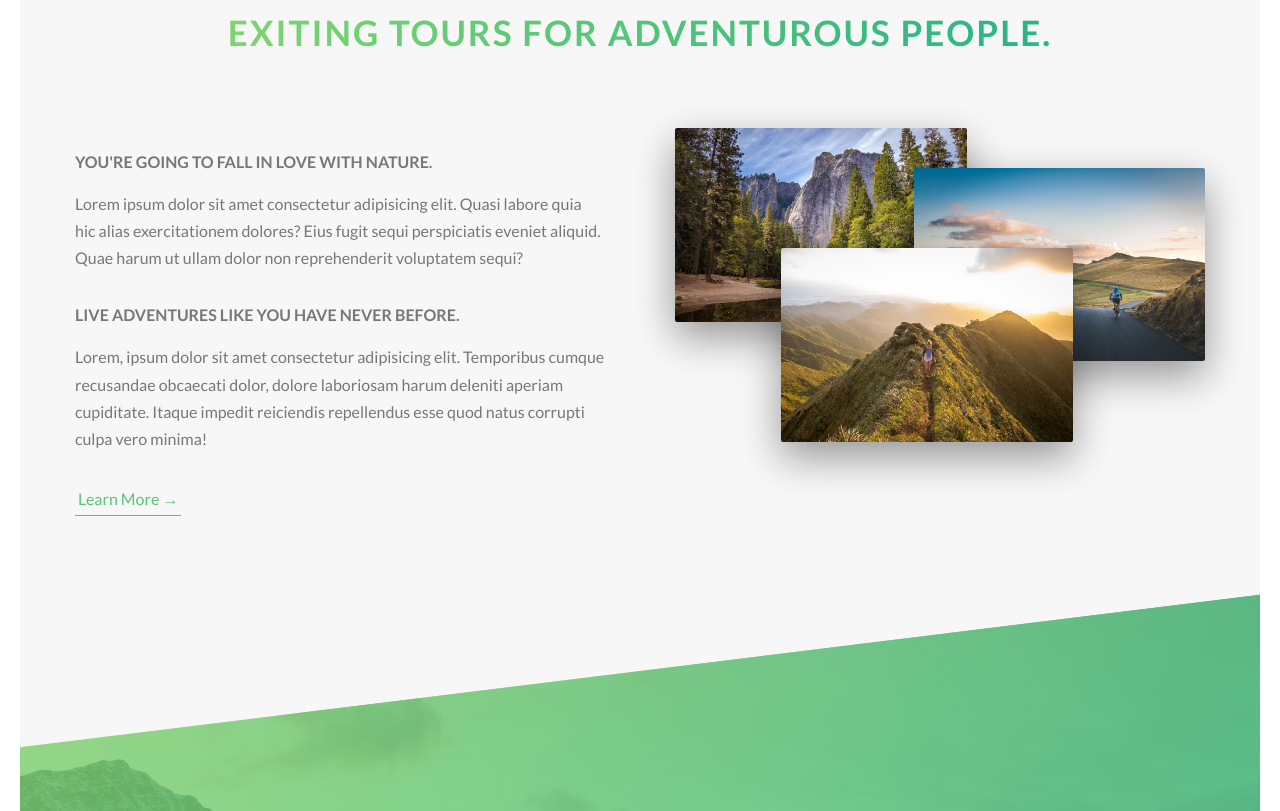
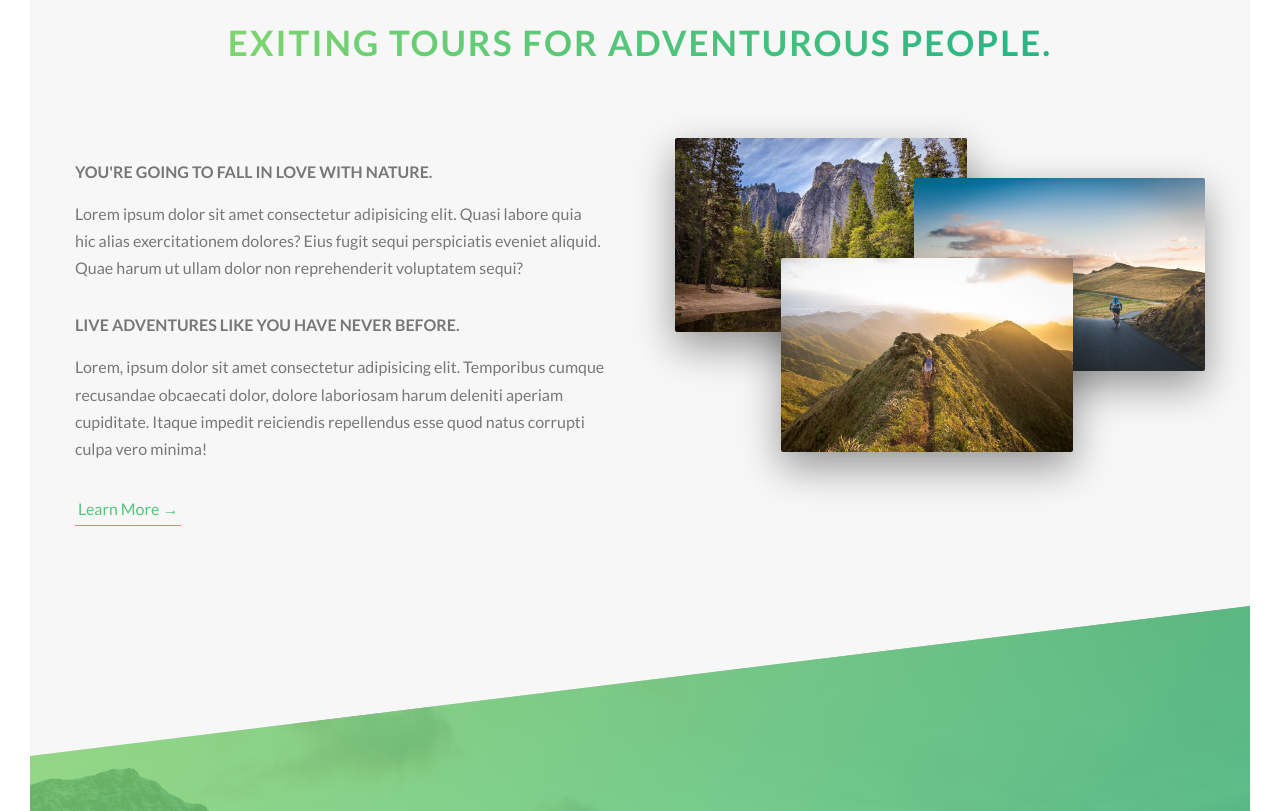
Before and after one commit to bharathsampangi/advanced-css, a website: page natours/index.html in a window 1280 px wide. Shown: the part 867-1678 px from the top of the page. Drawn offline with Linux system fonts and the light colour scheme.

Commit message:
grid css

```diff
--- a/natours/sass/abstracts/_mixins.scss
+++ b/natours/sass/abstracts/_mixins.scss
@@ -12,3 +12,48 @@
     left: 50%;
     transform: translate(-50%, -50%);
 }
+
+@mixin respond-phone {
+    @media (max-width: 600px) {
+        @content
+    };
+}
+
+//MEDIA QUERY MANAGER
+/*
+    0 - 600px: Phone
+    600 - 900px: Tablet portrait
+    900 - 1200px: Tablet landscape
+    1200 - 1800px: is where our normal styles apply
+    1800px+ - Big desktop
+
+    $breakpoint arguement choices:
+    - phone
+    - tab-port
+    - tab-land
+    - big-desktop
+
+    1em = 16px
+*/
+@mixin respond($break-point) {
+    @if $break-point == tab-land {
+        @media (max-width: 75em) {
+            @content
+        };
+    }
+    @if $break-point == tab-port {
+        @media (max-width: 56.25em) {
+            @content
+        };
+    }
+    @if $break-point == phone {
+        @media (max-width: 37.5em) {
+            @content
+        };
+    }
+    @if $break-point == big-desktop {
+        @media (min-width: 112.5em) {
+            @content
+        };
+    }
+}
--- a/natours/sass/base/_base.scss
+++ b/natours/sass/base/_base.scss
@@ -7,9 +7,29 @@
 }
 
 html {
-    font-size: 62.5%;
+    //This defines what 1rem is
+    font-size: 62.5%; //1rem = 10px; 10px/16px = 62.5%
+
+    @include respond(tab-land) {
+        font-size: 62.5%;//1rem = 10px; 10px/16px = 62.5%
+    }
+
+    @include respond(tab-port) {
+        font-size: 50%;//1rem = 8px; 8px/16px = 50%
+    }
+
+    @include respond(big-desktop) {
+        font-size: 75%;//1rem = 12; 12/16px = 75%
+    }
+
 }
 
 body {
     box-sizing: border-box;
+    padding: 3rem;
+
+    @include respond(tab-port) {
+        padding: 0;
+    }
+
 }
--- a/natours/sass/base/_typography.scss
+++ b/natours/sass/base/_typography.scss
@@ -3,7 +3,6 @@ body {
     font-weight: 400;
     line-height: 1.7;
     color: $color-gray-dark;
-    padding: 2rem;
 }
 
 .header-primary {
@@ -21,6 +20,11 @@ body {
         animation-duration: 1s;
         animation-timing-function: ease-out;
 
+        @include respond(phone) {
+            font-size: 5rem;
+            letter-spacing: 1rem;
+        }
+
         /* animation-delay: 3s;
         animation-iteration-count: 3; */
     }
@@ -31,6 +35,10 @@ body {
         font-size: 2rem;
         letter-spacing: 1.75rem;
         animation: moveInRight 1s ease-out;
+
+        @include respond(phone) {
+            letter-spacing: .5rem;
+        }
     }
 }
 
@@ -44,6 +52,14 @@ body {
     color: transparent;
     letter-spacing: .2rem;
     transition: all .2s;
+
+    @include respond(tab-port) {
+        font-size: 3rem;
+    }
+
+    @include respond(phone) {
+        font-size: 2.5rem;
+    }
 
     &:hover {
         transform: skewY(2deg) skewX(20deg) scale(1.1);
```
Also changed, not shown: natours/css/style.css.
